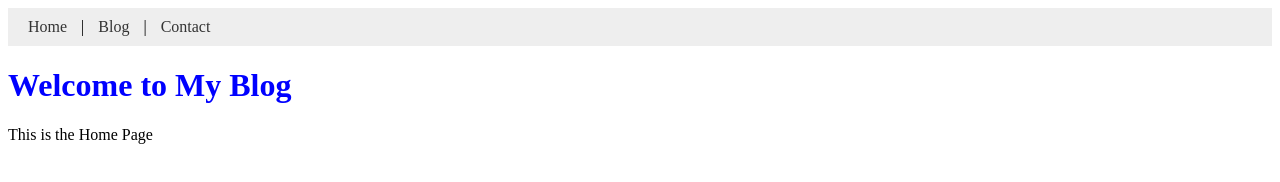
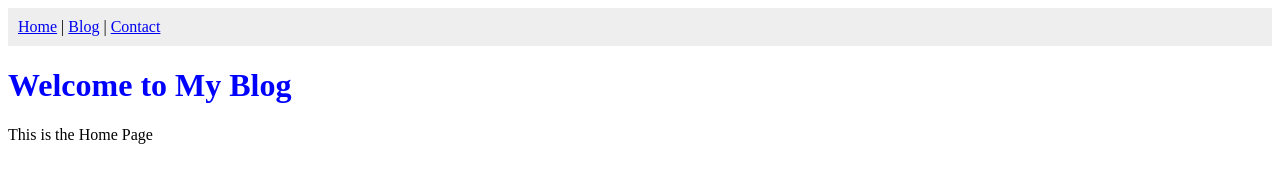
Before and after one commit to Maheen-17/Blogging-Website, a website: page src/index.html in a window 1280 px wide. Drawn offline with Linux system fonts and the light colour scheme.

Commit message:
Update home.css

```diff
--- a/styles/home.css
+++ b/styles/home.css
@@ -11,9 +11,3 @@ nav {
   padding: 10px;
   margin-bottom: 20px;
 }
-
-nav a {
-  margin: 0 10px;
-  text-decoration: none;
-  color: #333;
-}
```
